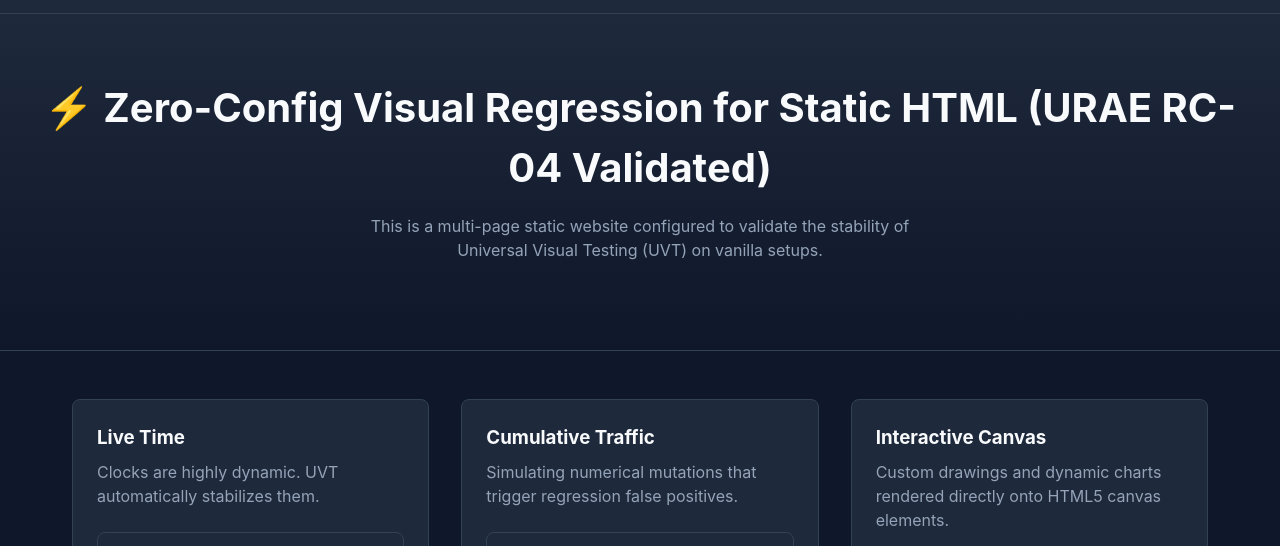
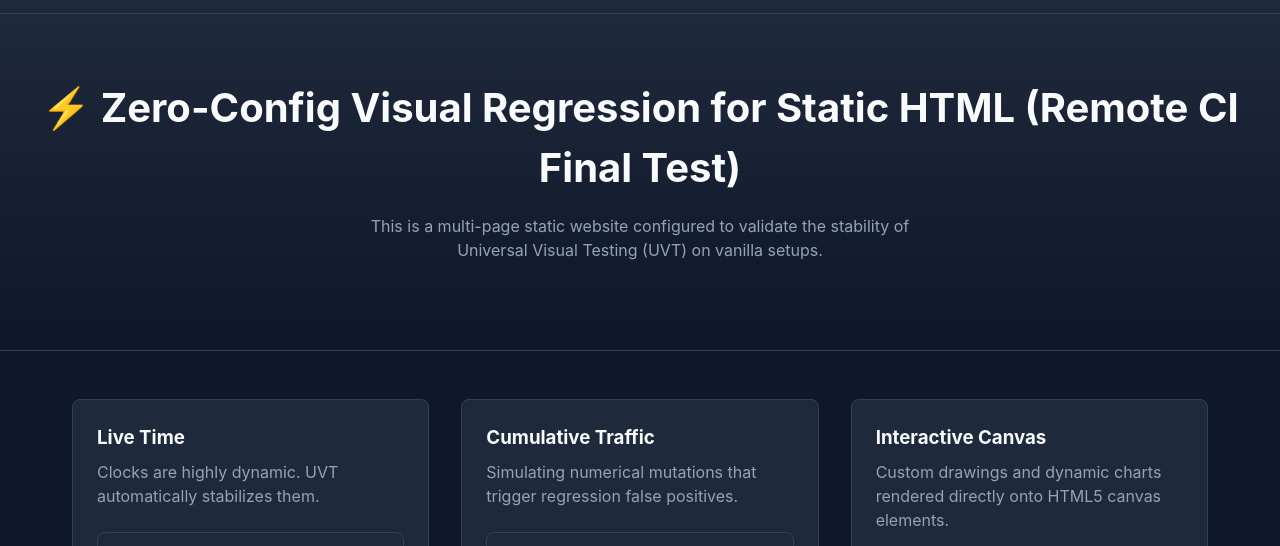
Before and after one commit to piyush241203/UVT_Testing5, a website built with Vite: page index.html in a window 1280 px wide. Shown: the part 49-595 px from the top of the page. Built offline with nearby package versions, Linux system fonts and the light colour scheme.

Commit message:
feat: RC-04 final verification UI changes

```diff
--- a/index.html
+++ b/index.html
@@ -23,7 +23,7 @@
   </header>
 
   <section class="hero">
-    <h1>⚡ Zero-Config Visual Regression for Static HTML (URAE RC-04 Validated)</h1>
+    <h1>⚡ Zero-Config Visual Regression for Static HTML (Remote CI Final Test)</h1>
     <p>This is a multi-page static website configured to validate the stability of Universal Visual Testing (UVT) on vanilla setups.</p>
   </section>
 
```
Also changed, not shown: 1 other file.
